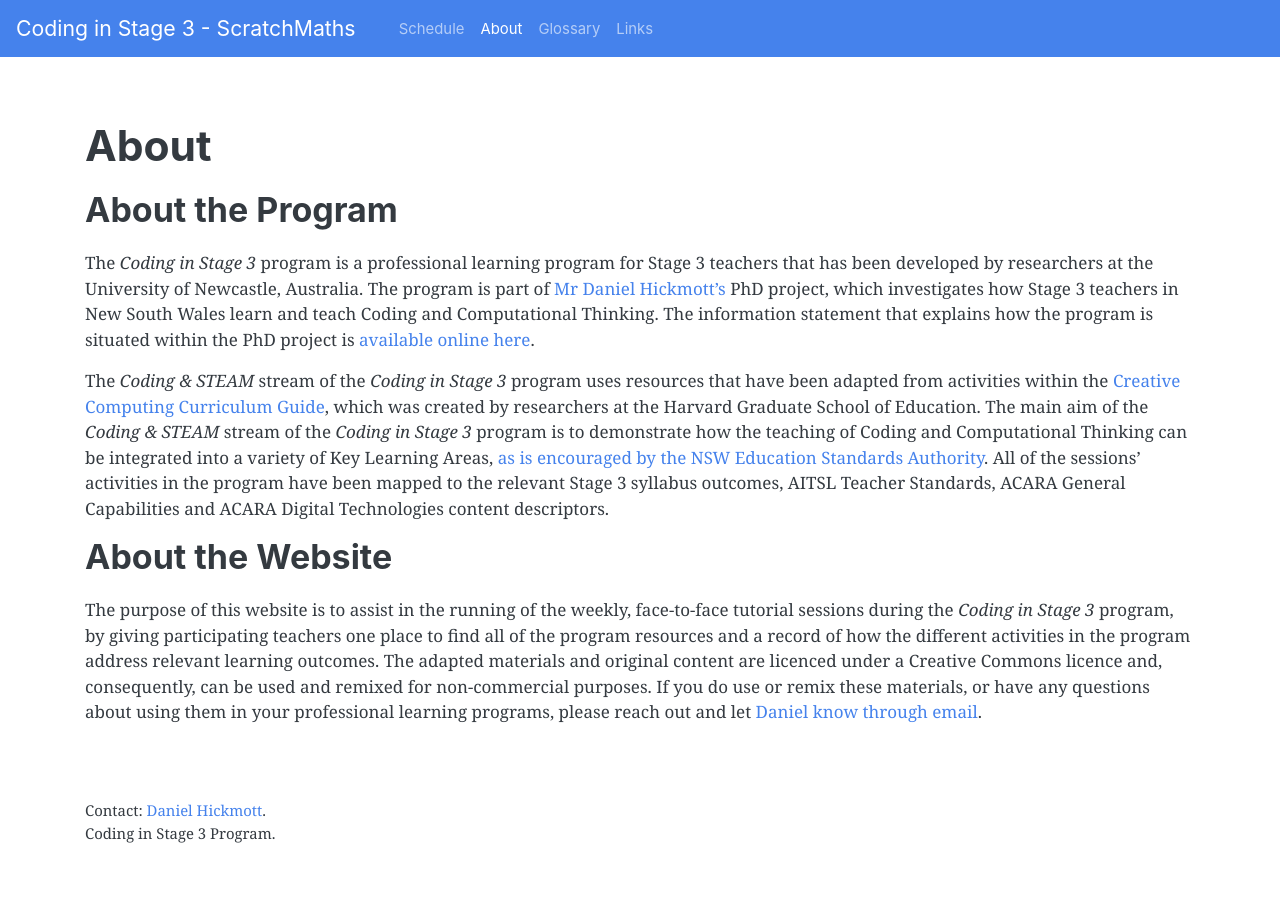
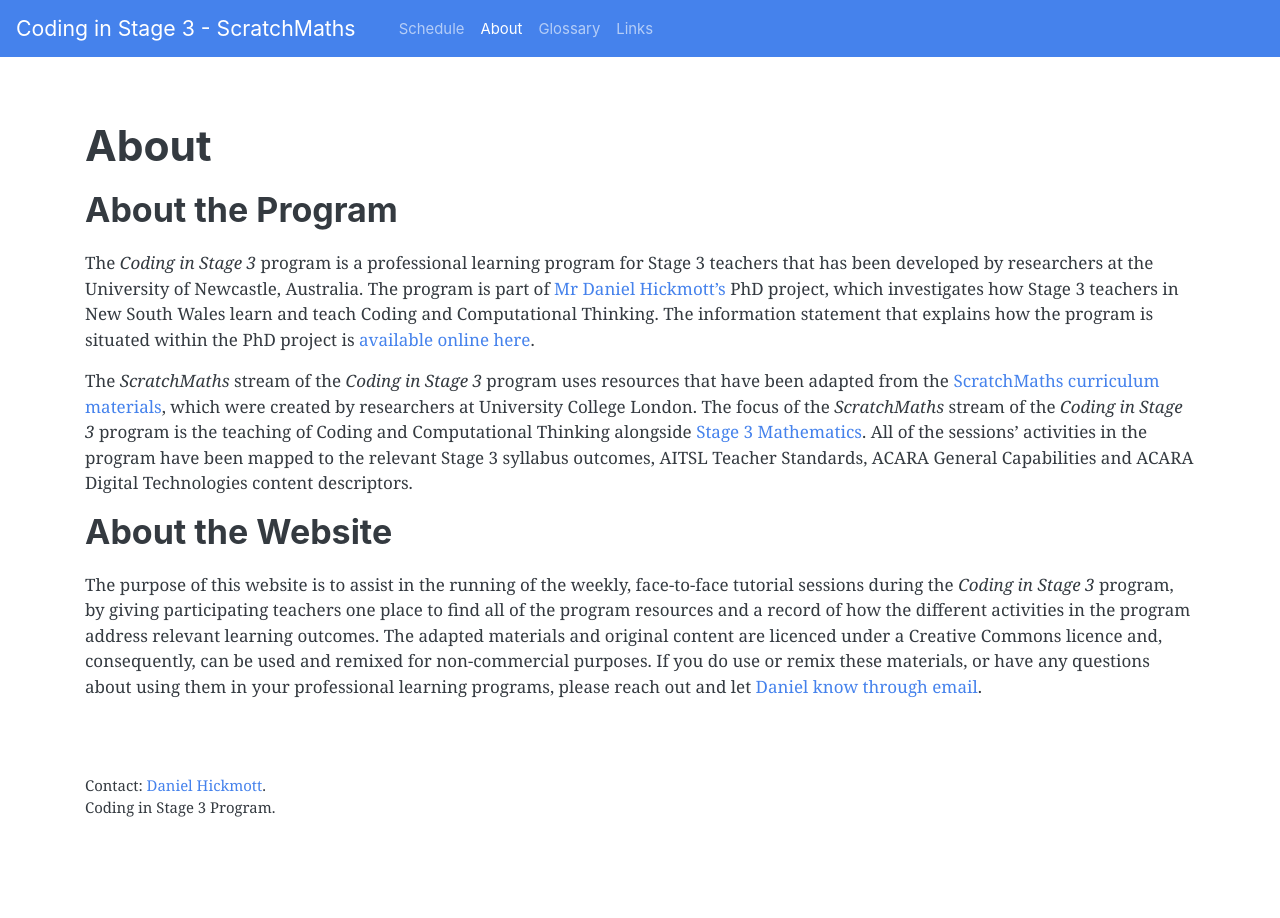
Before and after one commit to cs4s/2018, a Jekyll site: the page built from maths/about.md, in a window 1280 px wide. Built offline with Jekyll 4.4.1, drawn with Linux system fonts in a browser that asks for light colours.

Commit message:
Fixes mix up of about pages

```diff
--- a/maths/about.md
+++ b/maths/about.md
@@ -9,7 +9,7 @@
 
 The *Coding in Stage 3* program is a professional learning program for Stage 3 teachers that has been developed by researchers at the University of Newcastle, Australia. The program is part of [Mr Daniel Hickmott's](https://www.newcastle.edu.au/profile/daniel-hickmott-uon){: target="_blank" } PhD project, which investigates how Stage 3 teachers in New South Wales learn and teach Coding and Computational Thinking. The information statement that explains how the program is situated within the PhD project is [available online here](https://cs4s.github.io/docs/coding_for_primary_pl_stage1_information_statement.pdf){: target="_blank" }.
 
-The *Coding & STEAM* stream of the *Coding in Stage 3* program uses resources that have been adapted from activities within the [Creative Computing Curriculum Guide](http://scratched.gse.harvard.edu/guide/){: target="_blank" }, which was created by researchers at the Harvard Graduate School of Education. The main aim of the *Coding & STEAM* stream of the *Coding in Stage 3* program is to demonstrate how the teaching of Coding and Computational Thinking can be integrated into a variety of Key Learning Areas, [as is encouraged by the NSW Education Standards Authority](http://educationstandards.nsw.edu.au/wps/portal/nesa/k-10/learning-areas/technologies/coding-across-the-curriculum){: target="_blank" }.  All of the sessions' activities in the program have been mapped to the relevant Stage 3 syllabus outcomes, AITSL Teacher Standards, ACARA General Capabilities and ACARA Digital Technologies content descriptors.
+The *ScratchMaths* stream of the *Coding in Stage 3* program uses resources that have been adapted from the [ScratchMaths curriculum materials](http://www.ucl.ac.uk/ioe/research/projects/scratchmaths/curriculum-materials){: target="_blank" }, which were created by researchers at University College London. The focus of the *ScratchMaths* stream of the *Coding in Stage 3* program is the teaching of Coding and Computational Thinking alongside [Stage 3 Mathematics](https://syllabus.nesa.nsw.edu.au/mathematics/mathematics-k10/){: target="_blank" }.  All of the sessions' activities in the program have been mapped to the relevant Stage 3 syllabus outcomes, AITSL Teacher Standards, ACARA General Capabilities and ACARA Digital Technologies content descriptors.
 
 ## About the Website
 
```
Also changed, not shown: steam/about.md (+1 -1 lines).
